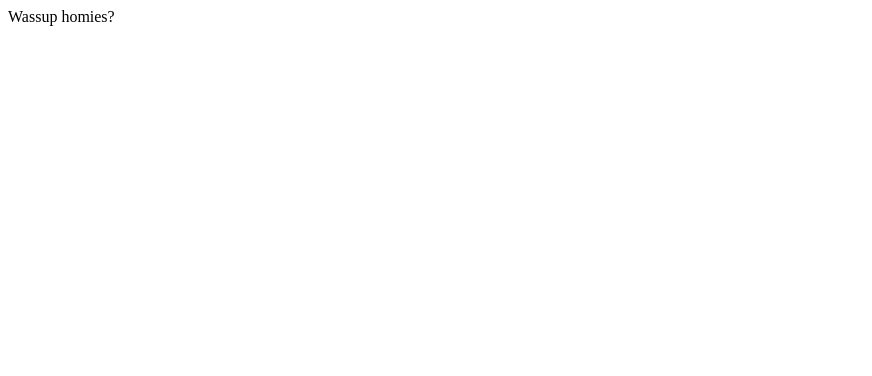
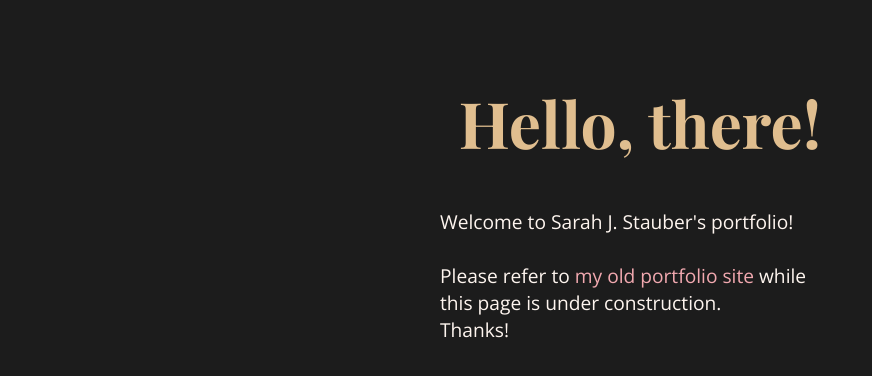
Before and after one commit to DragonFlyer139/sarahjstauber, a plain HTML site: page index.html in a window 1280 px wide. Shown: the whole page, without its empty margins (0-872 px from the left). Drawn offline with nearby package versions, Linux system fonts and the light colour scheme.

Commit message:
added some pizaz

```diff
--- a/index.html
+++ b/index.html
@@ -8,8 +8,33 @@
   <meta charset="UTF-8">
   <meta name="viewport" content="width=device-width, initial-scale=1.0">
 
+  <link href="https://fonts.googleapis.com/css?family=Open+Sans|Playfair+Display:700&display=swap" rel="stylesheet">
+
   <style>
-
+    body {
+      background-color: #1C1C1C;
+      font-family: 'Open Sans', sans-serif;
+      color: white;
+      max-width: 400px;
+      margin: 80px auto;
+    }
+    h1 {
+      color: #E0BE8F;
+      font-family: 'Playfair Display', serif;
+      font-size: 4em;
+      text-align: center;
+    }
+    p {
+      color: #FEF5EF;
+      font-size: 1.2em;
+    }
+    a, a:visited {
+      color: #F2A9B0;
+      text-decoration: none;
+    }
+    a:hover, a:active {
+      color: #CE868D;
+    }
   </style>
 
   <script>
@@ -17,7 +42,14 @@
   </script>
 </head>
 <body>
-  Wassup homies?
+  <h1>
+    Hello, there!
+  </h1>
+  <p>
+    Welcome to Sarah J. Stauber's portfolio!<br/><br/>
+    Please refer to <a href="http://sarahjoystauber.weebly.com/">my old portfolio site</a> while this page is under construction. <br/>
+    Thanks!
+  </p>
 </body>
 
 </html>
```
